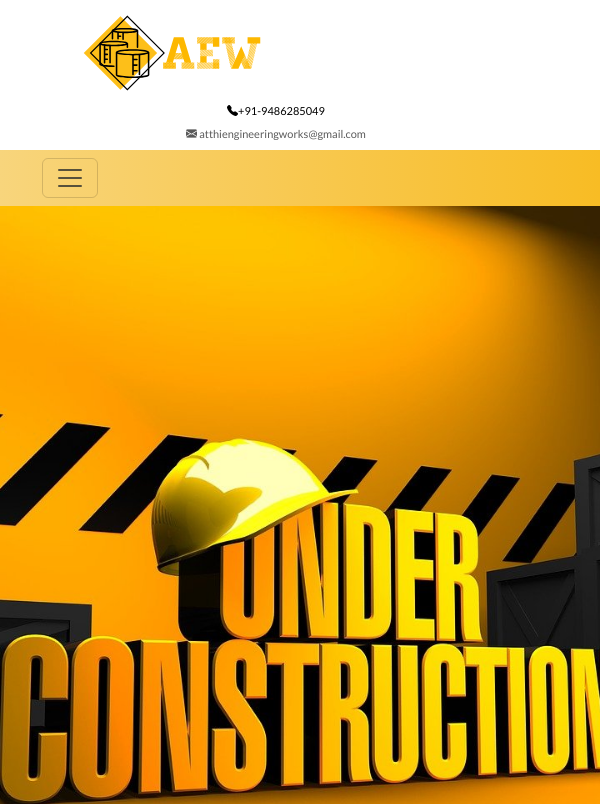
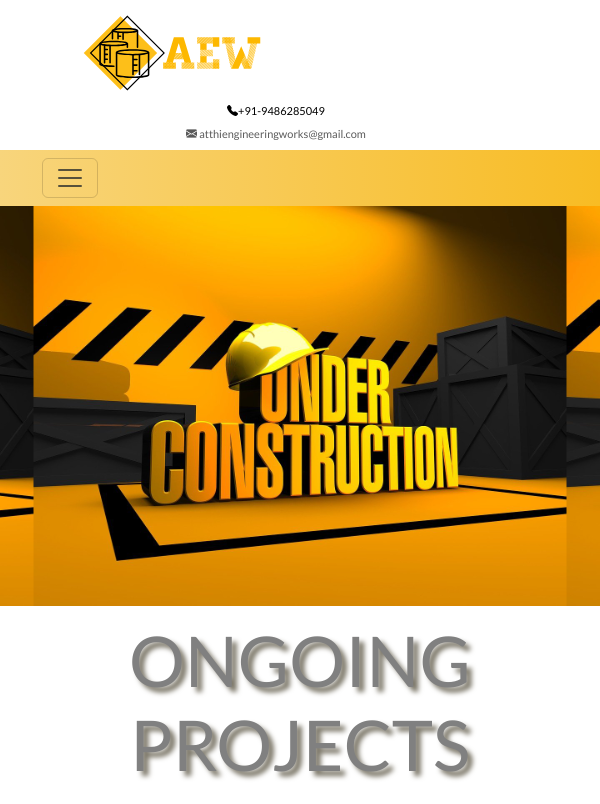
Before and after one commit to SidkeinWebhub/AEW-FE, a React (Create React App) app: page /ongoing in a window 600 px wide. Shown: the top 804 px of the page. Built offline with nearby package versions, Linux system fonts and the light colour scheme.

Commit message:
updated app

```diff
--- a/src/component/css/completed.css
+++ b/src/component/css/completed.css
@@ -1,14 +1,23 @@
 .parallax {
-    height: 100vh;
+    /* height: 100vh;
     background-image: url(../../assets/ban1.JPG);
     background-attachment: fixed;
     background-size:cover;
-    background-position:center;
+    background-position:center; */
+    height: 100vh;
+    background-attachment: fixed;
+    background-size: contain;
+    background-position: center;
+    background: linear-gradient(to top, #010102, transparent), url(../../assets/ban1.JPG) no-repeat 100% 100%/cover;
   }
 
   @media (max-width: 768px) {
     .parallax {
-      background:  url(../../assets/ban1.JPG) no-repeat 100% 100%/cover fixed;
-      background-position:center;
+
+      height: 30vh;
+    background-image: url(../../assets/ban1.JPG);
+    background-attachment:none;
+    background-size:contain;
+    background-position: center;
     }
   }
--- a/src/component/css/ongoing.css
+++ b/src/component/css/ongoing.css
@@ -5,10 +5,10 @@
 
   .parallax1 {
     height: 100vh;
-    background-image: url(../../assets/ongoing.jpg);
     background-attachment: fixed;
-    background-size: cover;
+    background-size: contain;
     background-position: center;
+    background: linear-gradient(to top, #010102, transparent), url(../../assets/ongoing.jpg) no-repeat 100% 100%/cover;
   }
 
   .h-client6{
@@ -86,16 +86,24 @@
   .services{
     width:140%;
   }
+  .parallax1 {
+    height: 50vh;
+    background-image: url(../../assets/ongoing.jpg);
+    background-attachment:none;
+    background-size:contain;
+    background-position: center;
+  }
 }
 
 @media (max-width: 420px) {
   .parallax1 {
-    height: 60vh;
+    height: 40vh;
     background-image: url(../../assets/ongoing.jpg);
-    background-attachment: fixed;
+    background-attachment:none;
     background-size:contain;
     background-position: center;
   }
+
   .h-client6{
     font-weight: 300;
     word-spacing: 20px;
--- a/src/component/css/value.css
+++ b/src/component/css/value.css
@@ -54,9 +54,9 @@ div.value{
 
 @media (max-width: 768px) {
     div.value{
-        background: linear-gradient(to top, #21212000, rgb(159, 152, 112)), url(../../assets/banner4.jpg) no-repeat 100% 100%/cover;
+        background: linear-gradient(to top, #21212000, rgb(159, 152, 112)), url(../../assets/banner4.jpg) repeat 100% 100%/cover;
         top: 90%;
-        background-size: cover;
+        background-size: contain;
         background-attachment:fixed;
         background-position: center;
         width: 100%;
```
